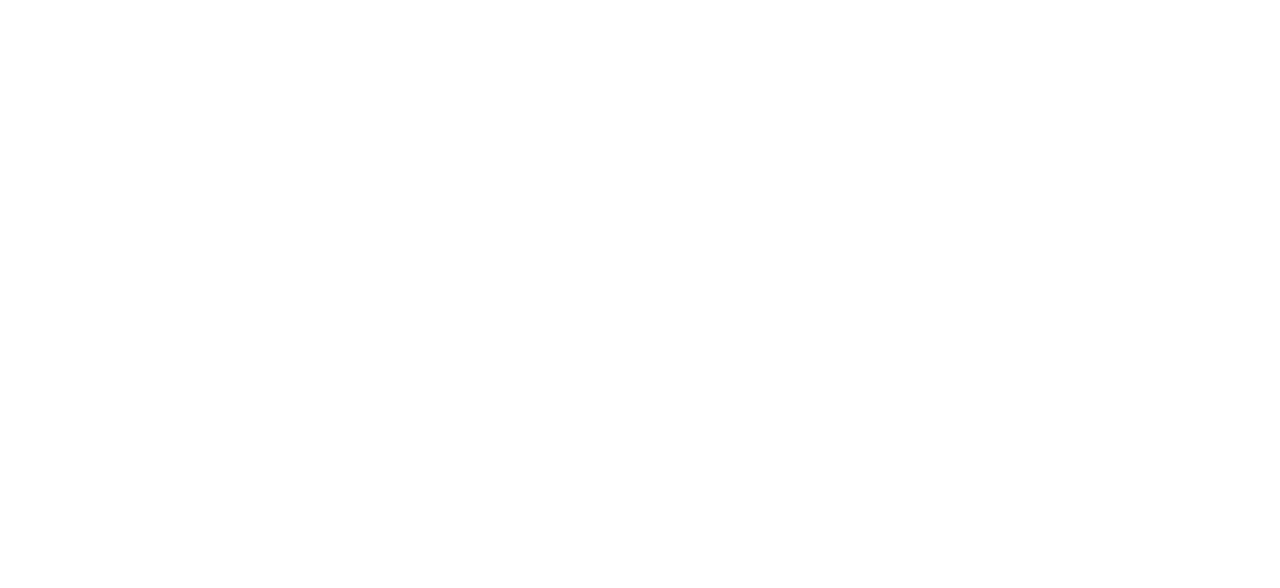
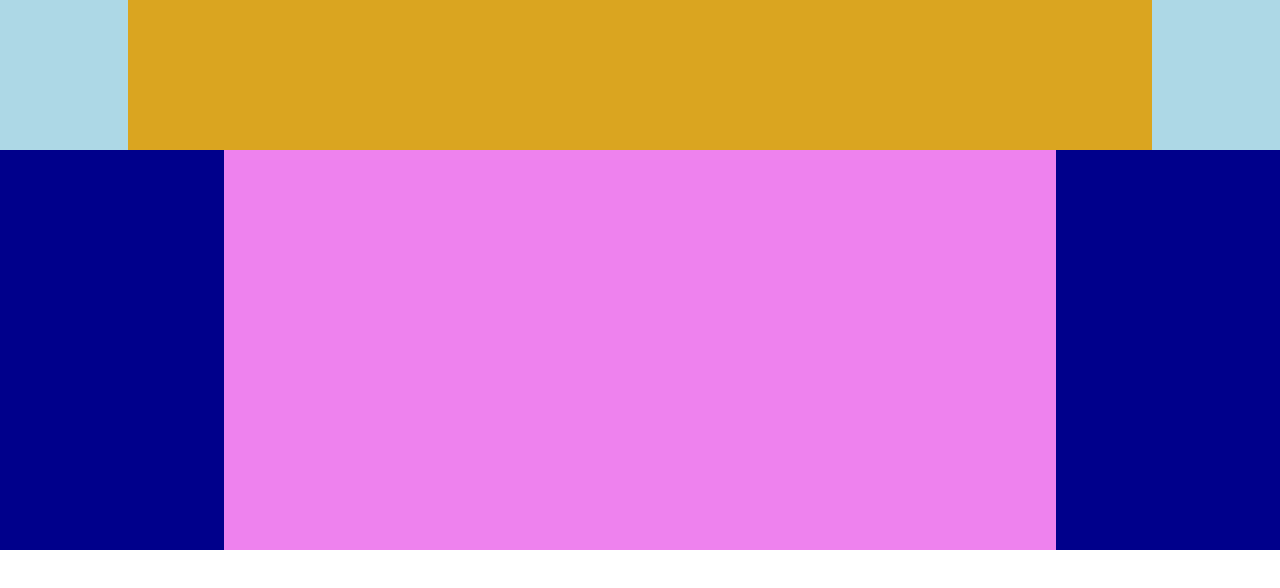
Before and after one commit to benitorubano1992/htmlcss-struttura-discord, a plain HTML site: page index.html in a window 1280 px wide. Drawn offline with Linux system fonts and the light colour scheme.

Commit message:
creazione header

```diff
--- a/css/stile.css
+++ b/css/stile.css
@@ -4,3 +4,35 @@
     padding:0;
     box-sizing: border-box;
 }
+header{
+    height:500px;/* debug*/
+    background-color: red;
+}
+.container{
+
+    width:80%;
+    margin:0 auto;
+}
+
+.header-top{
+    background-color: rgba(173, 216, 230, 100%);
+}
+
+.container.top{
+    background-color: rgba(218,165,32, 100%);
+    min-height: 150px;
+}
+/* header-bottom */
+
+
+.header-bottom{
+    background-color: rgba(0, 0, 139, 100%);
+
+}
+
+.contenitore{
+    width:65%;
+    margin:0 auto;
+    height:400px;
+    background-color: rgba(238, 130, 238, 100%);
+}
--- a/index.html
+++ b/index.html
@@ -4,12 +4,13 @@
     <meta charset="UTF-8">
     <meta http-equiv="X-UA-Compatible" content="IE=edge">
     <meta name="viewport" content="width=device-width, initial-scale=1.0">
+    <link rel="stylesheet" href="css/stile.css">
     <title>Document</title>
 </head>
 <body>
     <header>
         <div class="header-top">
-                <div class="container">
+                <div class="container top">
 
                 </div>
         </div>
```
